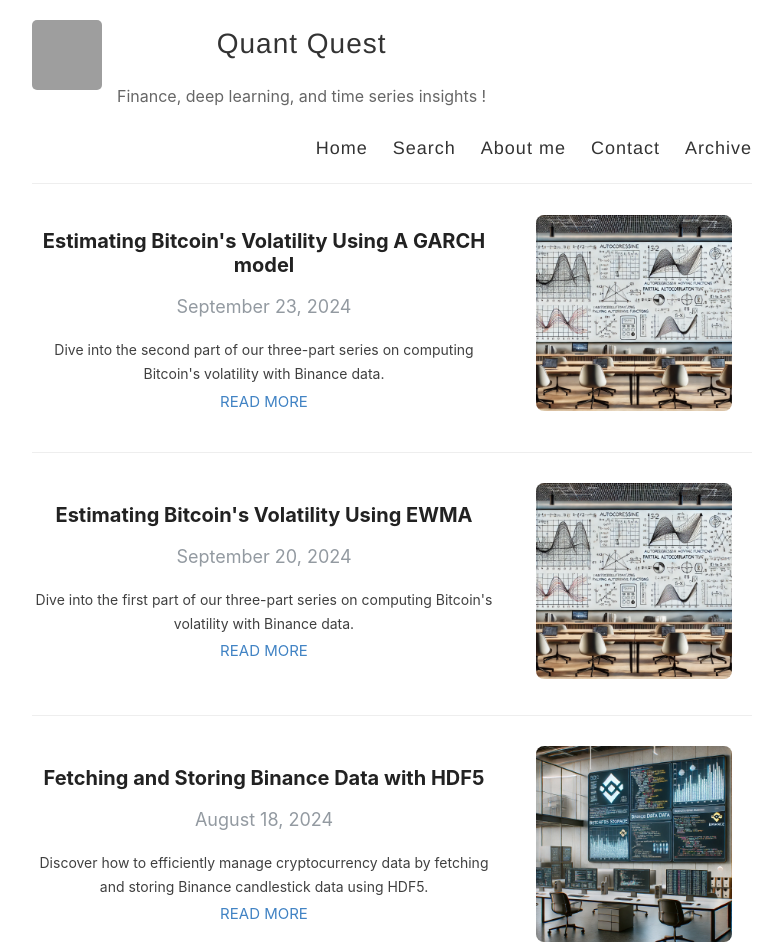
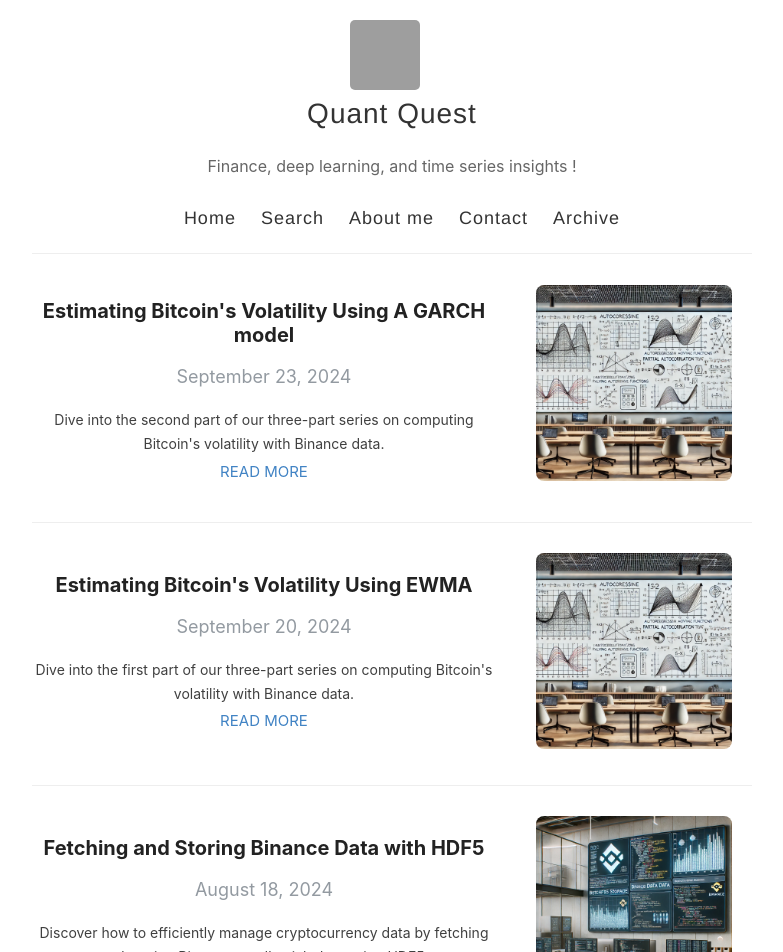
Before and after one commit to Zaltarba/blog, a Jekyll site: the page built from index.html, in a window 1280 px wide. Shown: the top 952 px of the page, without its empty margins (248-1031 px from the left). Built offline with Jekyll 4.4.1, drawn with Linux system fonts in a browser that asks for light colours; the list of posts is cut into pages by our own code.

Commit message:
Update style.scss

```diff
--- a/assets/style.scss
+++ b/assets/style.scss
@@ -270,6 +270,9 @@ p > img {
 
 .masthead {
   padding: 20px 0;
+  display: flex;
+  flex-direction: column;
+  align-items: center;
   border-bottom: 1px solid $lightGray;
 
   @include mobile {
```
